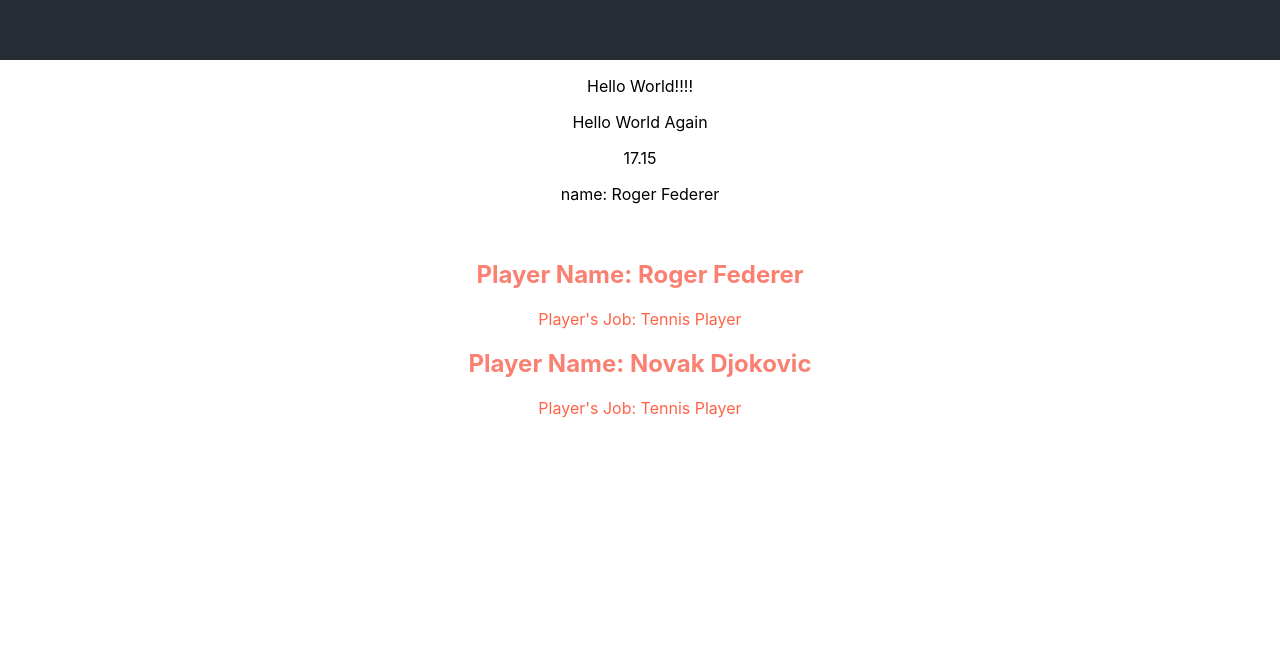
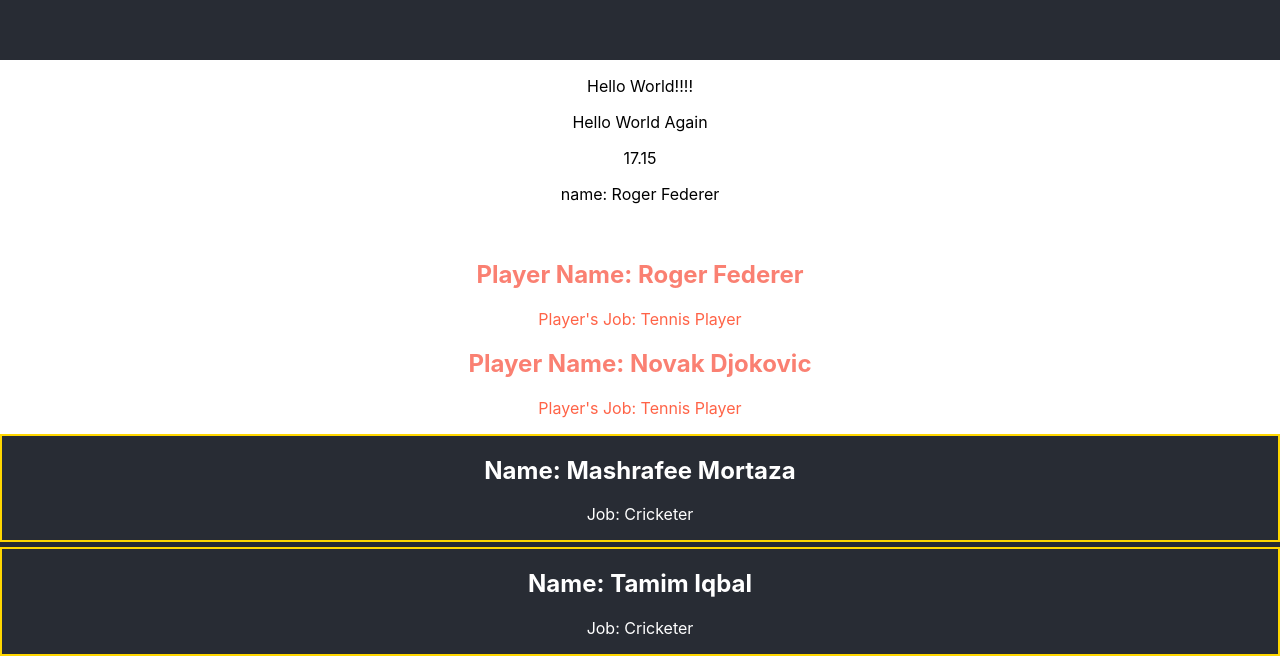
Before and after one commit to Monmoy042/react-core-concept, a React (Create React App) app: page / in a window 1280 px wide. Shown: the part 740-1401 px from the top of the page. Before the commit the page ends 1174 px from the top, so only its background shows below. Built offline with nearby package versions, Linux system fonts and the light colour scheme.

Commit message:
Create new component

```diff
--- a/src/App.js
+++ b/src/App.js
@@ -1,5 +1,18 @@
 import logo from "./logo.svg";
 import "./App.css";
+
+// Styles
+const headingStyle = {
+  color: "salmon",
+  textAlign: "center",
+};
+const textStyle = {
+  color: "tomato",
+};
+const style = {
+  backgroundColor: "#282C34",
+  color: "#fff",
+};
 
 function App() {
   var name = "Roger Federer";
@@ -10,13 +23,6 @@ function App() {
   var player2 = {
     name: "Novak Djokovic",
     job: "Tennis Player",
-  };
-  const headingStyle = {
-    color: "salmon",
-    textAlign: "center",
-  };
-  const textStyle = {
-    color: "tomato",
   };
   return (
     <div className="App">
@@ -36,8 +42,23 @@ function App() {
         <h1 style={headingStyle}>Player Name: {player2.name}</h1>
         <p style={textStyle}>Player's Job: {player2.job}</p>
       </section>
+      <section style={style}>
+        <Person name="Mashrafee Mortaza" job="Cricketer" />
+        <Person name="Tamim Iqbal" job="Cricketer" />
+      </section>
     </div>
   );
 }
 
+// Create Component
+function Person(props) {
+  return (
+    <>
+      <div style={{ border: "2px solid gold", marginBottom: "5px" }}>
+        <h1>Name: {props.name}</h1>
+        <p>Job: {props.job}</p>
+      </div>
+    </>
+  );
+}
 export default App;
```
